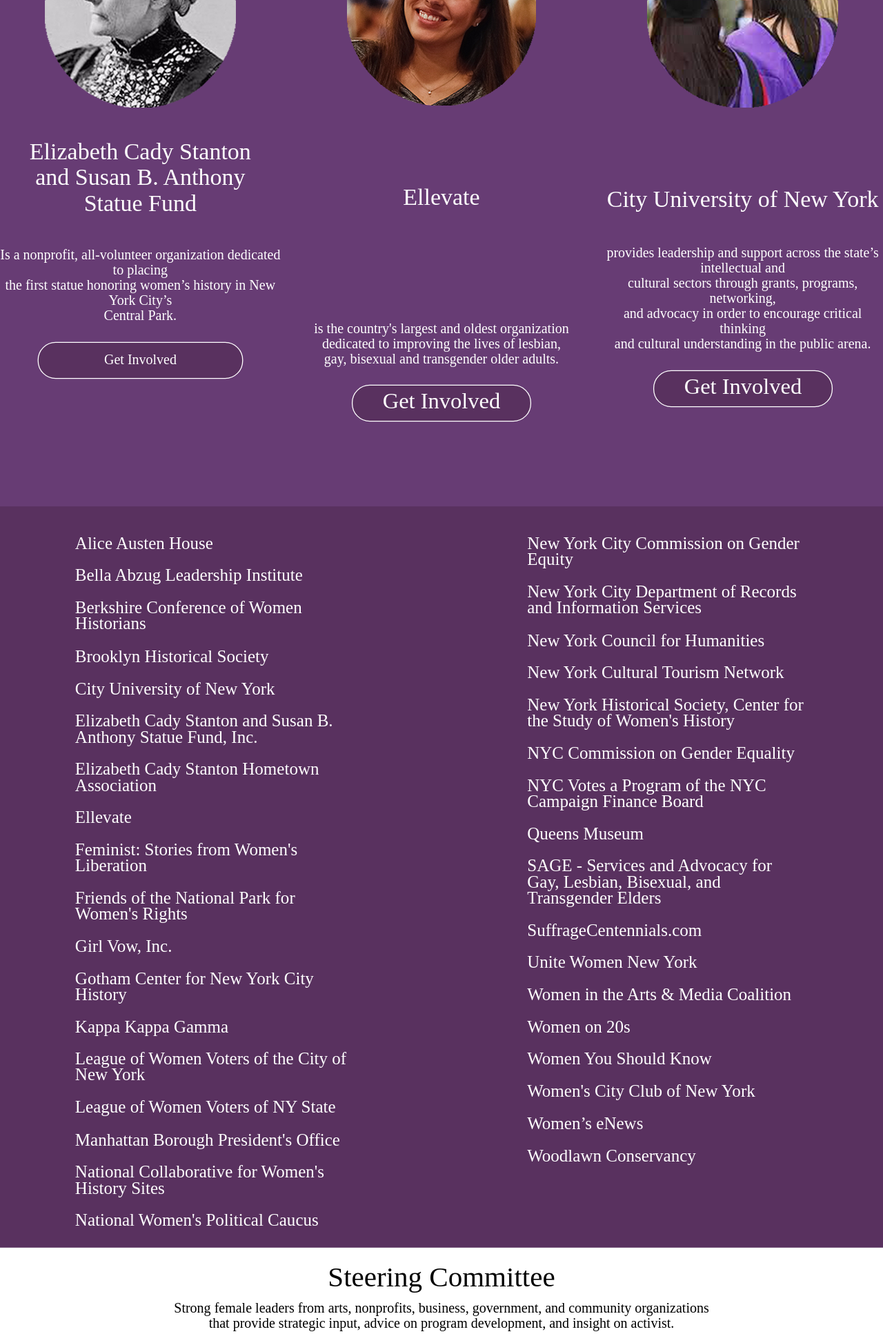
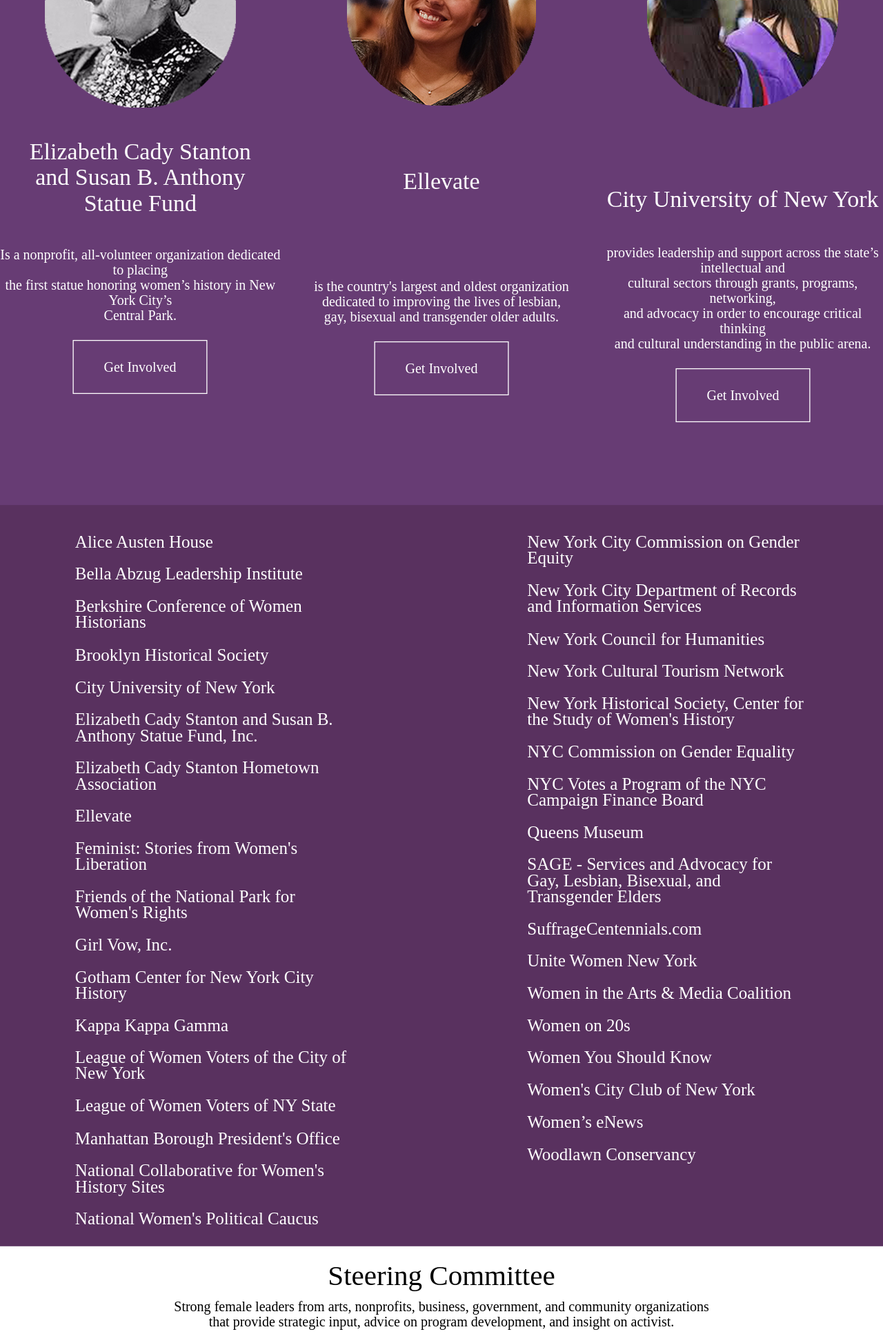
Before and after one commit to nycrecords/womens_activism_nyc, a Flask app: page /about in a window 1280 px wide. Shown: the part 841-2775 px from the top of the page at 69% size. Run offline with Flask 2, Linux system fonts and the light colour scheme; parts of the project's set-up code (start-up, migrations or seed data) failed here and were passed over; some libraries are stand-ins or nearby versions; some web fonts are replaced.

Commit message:
finished width of color and adjusted font+styles

```diff
--- a/app/static/styles.css
+++ b/app/static/styles.css
@@ -574,17 +574,17 @@
     border-width: 1.5px;
     border-color: rgb(255, 255, 255);
     border-style: solid;
-    width: 200px;
-    height: 62px;
+    width: 150px;
+    height: 60px;
     background: transparent;
     font-size: 15.385px;
     font-family: "Open Sans Regular";
     color: rgb(255, 255, 255);
     line-height: 1.2;
-    text-align: center;
     -moz-transform: matrix(1.30032139215009, 0, 0, 1.30264863171749, 0, 0);
     -webkit-transform: matrix(1.30032139215009, 0, 0, 1.30264863171749, 0, 0);
     -ms-transform: matrix(1.30032139215009, 0, 0, 1.30264863171749, 0, 0);
+    padding-top: 20px;
 }
 
 .steering_committee {
--- a/app/templates/_empowerment_partners.html
+++ b/app/templates/_empowerment_partners.html
@@ -36,9 +36,9 @@
 
                 <div class="row-fluid">
                     <a href="#">
-                        <button class="center-block hero_action_button">
+                        <div class="center-block get_involved_button">
                             Get Involved
-                        </button>
+                        </div>
                     </a>
                 </div>
             </div>
@@ -51,13 +51,11 @@
                     <br/>
                 </div>
                 <br>
-                <br>
 
 
                 <br>
                 <div class="row-fluid">
                     <h2>Ellevate<br/>
-                        <br>
                         <br>
                         <br>
 
@@ -73,10 +71,10 @@
 
 
                 <div class="row-fluid">
-                    <a class="empowerment_partners_link" href="#">
-                        <button class="center-block get_involved_button"><a class="empowerment_partners_link" href="#">Get
-                            Involved
-                        </a></button>
+                    <a href="#">
+                        <div class="center-block get_involved_button">
+                            Get Involved
+                        </div>
                     </a>
                 </div>
             </div>
@@ -104,11 +102,10 @@
                 </div>
 
                 <div class="row-fluid">
-                    <a class="empowerment_partners_link" href="#">
-                        <button class=
-                                        "center-block get_involved_button"><a class="empowerment_partners_link"
-                                                                              href="#">Get Involved
-                        </a></button>
+                    <a href="#">
+                        <div class="center-block get_involved_button">
+                            Get Involved
+                        </div>
                     </a>
                 </div>
             </div>
@@ -390,7 +387,8 @@
                 <br>
                 <br>
 
-        </div></div>
+            </div>
+        </div>
 
         <div class="row">
             <div class="col-md-8 col-md-push-2">
@@ -423,7 +421,8 @@
                 <a class="empowerment_partners_link" href="http://www.wccny.org/">Women's City Club of New York</a>
                 <br>
                 <br>
-        </div></div>
+            </div>
+        </div>
 
         <div class="row">
             <div class="col-md-8 col-md-push-2">
```
Lines whose indentation alone changed are shown as unchanged.
